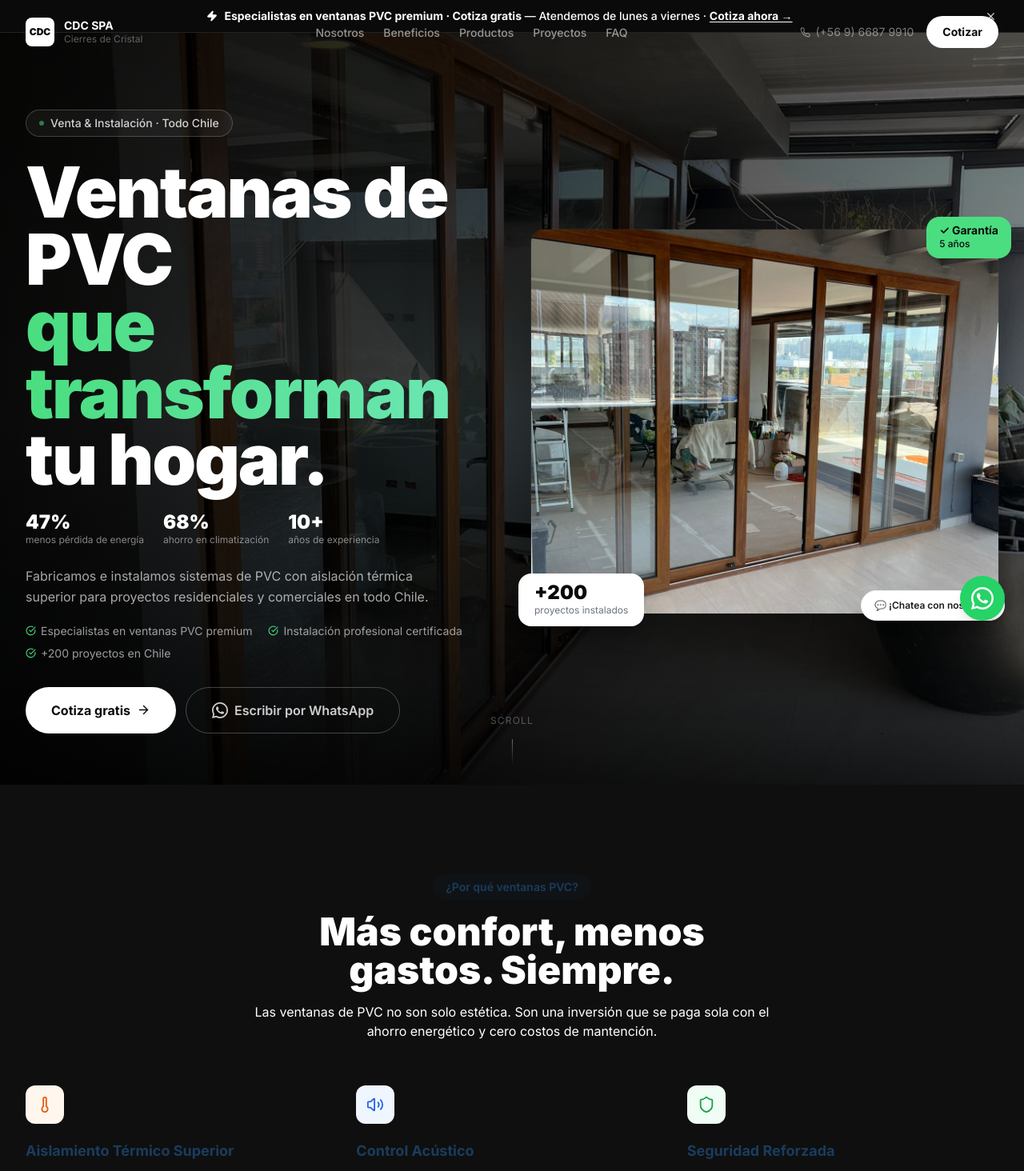
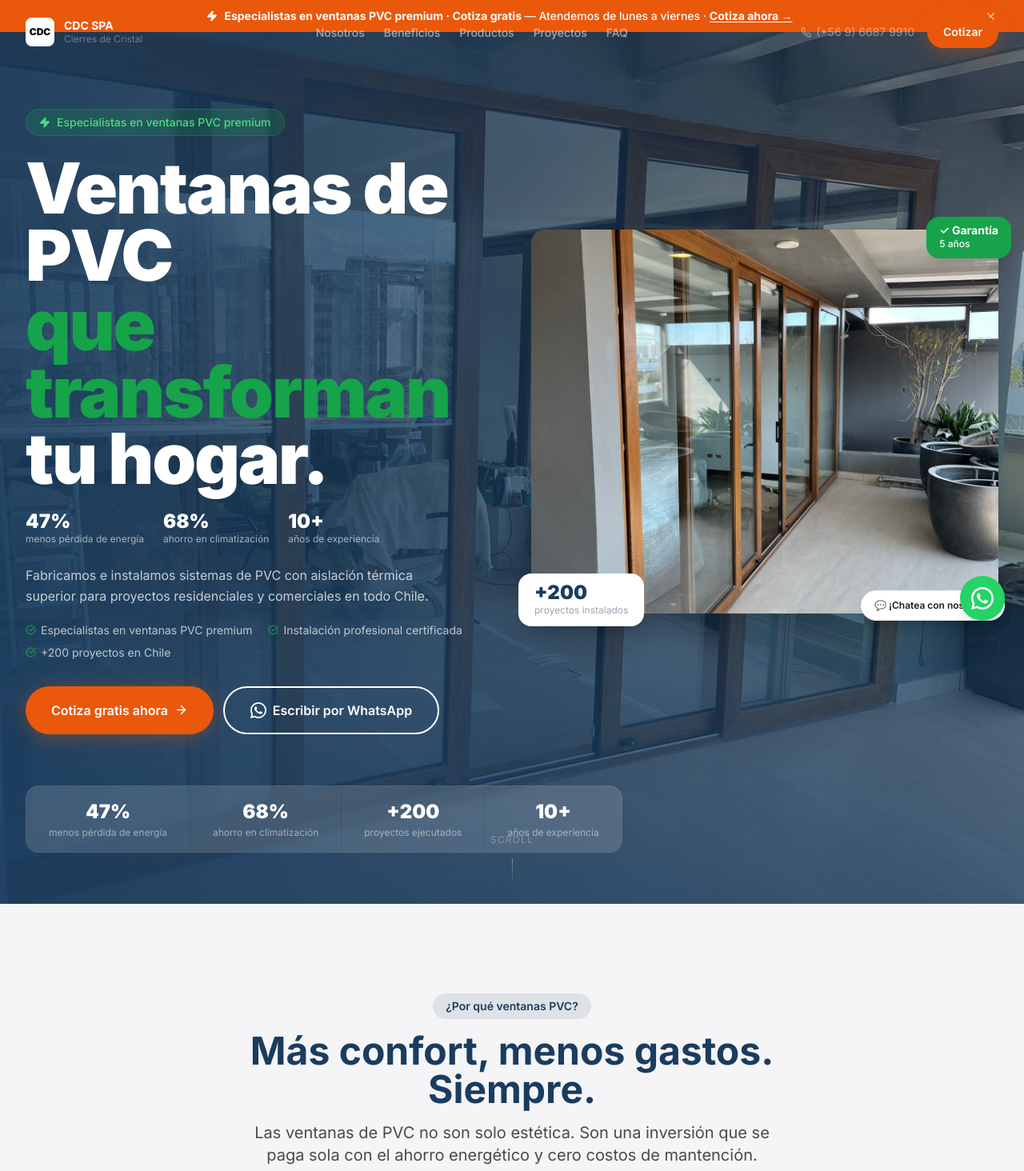
Before and after one commit to JuanJoContreras/landing.cdcspa.0, a Next.js app: page / in a window 1280 px wide. Shown: the top 1464 px of the page at 80% size. Built offline with nearby package versions, Linux system fonts and the light colour scheme.

Commit message:
feat: paleta v5.0 - azul corporativo + naranja CTA + fondo blanco

```diff
--- a/src/app/globals.css
+++ b/src/app/globals.css
@@ -6,28 +6,29 @@
 
 @layer base {
   html { scroll-behavior: smooth; }
-  body { @apply font-sans antialiased bg-[#0A0A0A] text-white; }
+  body { @apply font-sans antialiased bg-white text-[#1C1C1E]; }
   * { @apply box-border; }
-  ::selection { background-color: #4ade80; color: #0A0A0A; }
+  ::selection { background-color: #1A3C5E; color: white; }
 }
 
 @layer components {
   .btn-primary {
-    @apply inline-flex items-center gap-2 bg-white text-[#0A0A0A] font-bold px-7 py-3.5 rounded-full transition-all duration-200 hover:bg-white/90 hover:-translate-y-0.5 active:translate-y-0 focus:outline-none focus:ring-2 focus:ring-white focus:ring-offset-2 focus:ring-offset-[#0A0A0A];
+    @apply inline-flex items-center gap-2 bg-[#EA580C] hover:bg-[#C2410C] text-white font-semibold px-7 py-3.5 rounded-full transition-all duration-200 hover:-translate-y-0.5 shadow-[0_4px_24px_rgba(234,88,12,0.35)] focus:outline-none focus:ring-2 focus:ring-[#EA580C] focus:ring-offset-2;
   }
   .btn-secondary {
-    @apply inline-flex items-center gap-2 border border-white/20 text-white/75 hover:text-white hover:border-white/40 font-semibold px-7 py-3.5 rounded-full transition-all duration-200 focus:outline-none;
+    @apply inline-flex items-center gap-2 bg-[#1A3C5E] hover:bg-[#2563A8] text-white font-semibold px-7 py-3.5 rounded-full transition-all duration-200 hover:-translate-y-0.5 focus:outline-none;
   }
-  .btn-cta {
-    @apply inline-flex items-center gap-2 bg-green-400 text-[#0A0A0A] font-bold px-7 py-3.5 rounded-full hover:bg-green-300 transition-all duration-200 hover:-translate-y-0.5;
+  .btn-outline {
+    @apply inline-flex items-center gap-2 border-2 border-white text-white hover:bg-white hover:text-[#1A3C5E] font-semibold px-7 py-3.5 rounded-full transition-all duration-200;
   }
-  .section-title { @apply text-3xl md:text-4xl lg:text-5xl font-black text-white leading-tight; }
-  .card-dark { @apply bg-white/[0.04] border border-white/8 rounded-2xl p-6 hover:bg-white/[0.07] transition-colors duration-300; }
+  .section-title { @apply text-3xl md:text-4xl lg:text-5xl font-bold text-[#1A3C5E] leading-tight; }
+  .section-subtitle { @apply text-[#4A4A4A] text-lg md:text-xl leading-relaxed; }
+  .card { @apply bg-white rounded-2xl p-6 shadow-[0_2px_20px_rgba(0,0,0,0.07)] hover:shadow-[0_8px_40px_rgba(26,60,94,0.15)] transition-all duration-300; }
   .input-field {
-    @apply w-full px-4 py-3 rounded-xl border border-white/10 bg-white/5 text-white placeholder-white/30 focus:outline-none focus:ring-2 focus:ring-green-400/50 focus:border-green-400/50 transition-all duration-200 text-sm;
+    @apply w-full px-4 py-3 rounded-xl border border-gray-200 bg-white text-[#1C1C1E] placeholder-[#8A8A8E] focus:outline-none focus:ring-2 focus:ring-[#2563A8] focus:border-transparent transition-all duration-200 text-sm;
   }
-  .input-error { @apply border-red-500/50 focus:ring-red-400/50; }
-  .label-field { @apply block text-sm font-medium text-white/60 mb-1.5; }
+  .input-error { @apply border-red-400 focus:ring-red-400; }
+  .label-field { @apply block text-sm font-medium text-[#1C1C1E] mb-1.5; }
   .whatsapp-float {
     @apply fixed bottom-6 right-6 z-50 bg-[#25D366] hover:bg-[#1da851] text-white w-14 h-14 rounded-full flex items-center justify-center shadow-lg hover:shadow-xl transition-all duration-300 hover:-translate-y-1;
   }
@@ -35,4 +36,5 @@
 
 @layer utilities {
   .text-balance { text-wrap: balance; }
+  .bg-blur { backdrop-filter: blur(12px); -webkit-backdrop-filter: blur(12px); }
 }
--- a/src/components/sections/Benefits.tsx
+++ b/src/components/sections/Benefits.tsx
@@ -88,7 +88,7 @@ export function Benefits() {
   return (
     <section
       id="beneficios"
-      className="py-20 md:py-28 bg-[#0F0F0F]"
+      className="py-20 md:py-28 bg-[#F5F5F7]"
       aria-label="Beneficios de nuestras ventanas"
     >
       <div className="max-w-7xl mx-auto px-4 sm:px-6 lg:px-8">
--- a/src/components/sections/FAQ.tsx
+++ b/src/components/sections/FAQ.tsx
@@ -109,7 +109,7 @@ export function FAQ() {
   return (
     <section
       id="faq"
-      className="py-20 md:py-28 bg-[#0A0A0A]"
+      className="py-20 md:py-28 bg-white"
       aria-label="Preguntas frecuentes"
     >
       <div className="max-w-4xl mx-auto px-4 sm:px-6 lg:px-8">
--- a/src/components/sections/Footer.tsx
+++ b/src/components/sections/Footer.tsx
@@ -30,7 +30,7 @@ export function Footer() {
   };
 
   return (
-    <footer className="bg-[#050505] text-white border-t border-white/8" aria-label="Pie de página">
+    <footer className="bg-[#1C1C1E] text-white" aria-label="Pie de página">
       {/* Main footer */}
       <div className="max-w-7xl mx-auto px-4 sm:px-6 lg:px-8 py-14 md:py-20">
         <div className="grid grid-cols-1 sm:grid-cols-2 lg:grid-cols-4 gap-10 lg:gap-8">
--- a/src/components/sections/Gallery.tsx
+++ b/src/components/sections/Gallery.tsx
@@ -64,7 +64,7 @@ export function Gallery() {
   return (
     <section
       id="proyectos"
-      className="py-20 md:py-28 bg-[#0F0F0F]"
+      className="py-20 md:py-28 bg-[#F5F5F7]"
       aria-label="Galería de proyectos reales"
     >
       <div className="max-w-7xl mx-auto px-4 sm:px-6 lg:px-8">
--- a/src/components/sections/Hero.tsx
+++ b/src/components/sections/Hero.tsx
@@ -1,7 +1,7 @@
 "use client";
 
 import { motion } from "framer-motion";
-import { ArrowRight, CheckCircle } from "lucide-react";
+import { ArrowRight, CheckCircle, Zap } from "lucide-react";
 import { WHATSAPP_URL } from "@/lib/utils";
 
 const trustBadges = [
@@ -18,35 +18,38 @@ export function Hero() {
   return (
     <section
       id="inicio"
-      className="relative min-h-screen flex items-center justify-center overflow-hidden bg-[#0A0A0A]"
+      className="relative min-h-screen flex items-center justify-center overflow-hidden"
       aria-label="Sección principal"
     >
-      {/* Background image */}
+      {/* Background */}
       <div className="absolute inset-0 z-0">
         <img
-          src="/images/VENTANAS_2.jpeg"
+          src="/images/VENTANAS_1.jpeg"
           alt="Proyecto ventanas PVC CDC SPA"
           className="w-full h-full object-cover object-center"
           fetchPriority="high"
         />
-        <div className="absolute inset-0 bg-gradient-to-r from-black/90 via-black/70 to-black/40" />
-        <div className="absolute inset-0 bg-gradient-to-t from-black/80 via-transparent to-black/30" />
+        <div className="absolute inset-0 bg-gradient-to-r from-[#1A3C5E]/90 via-[#1A3C5E]/70 to-[#1A3C5E]/40" />
+        <div className="absolute inset-0 bg-gradient-to-t from-[#1A3C5E]/60 via-transparent to-transparent" />
       </div>
+
+      {/* Decorative glow */}
+      <div className="absolute top-1/3 right-0 w-96 h-96 bg-[#16A34A]/10 rounded-full blur-3xl pointer-events-none" />
 
       {/* Content */}
       <div className="relative z-10 max-w-7xl mx-auto px-4 sm:px-6 lg:px-8 pt-24 pb-16 w-full">
         <div className="grid lg:grid-cols-2 gap-12 items-center">
 
-          {/* Left: text */}
+          {/* Left */}
           <div>
             <motion.div
               initial={{ opacity: 0, y: 20 }}
               animate={{ opacity: 1, y: 0 }}
               transition={{ duration: 0.5, delay: 0.1 }}
-              className="inline-flex items-center gap-2 border border-white/20 bg-white/5 backdrop-blur-sm text-white/80 px-4 py-1.5 rounded-full text-sm font-medium mb-7"
+              className="inline-flex items-center gap-2 bg-[#16A34A]/20 border border-[#16A34A]/40 text-[#4ade80] px-4 py-1.5 rounded-full text-sm font-medium mb-6 backdrop-blur-sm"
             >
-              <span className="w-1.5 h-1.5 bg-green-400 rounded-full animate-pulse" aria-hidden />
-              Venta & Instalación · Todo Chile
+              <Zap size={14} className="fill-[#4ade80]" aria-hidden />
+              Especialistas en ventanas PVC premium
             </motion.div>
 
             <motion.h1
@@ -57,9 +60,7 @@ export function Hero() {
               style={{ fontSize: "clamp(3rem, 7vw, 5.5rem)" }}
             >
               Ventanas de PVC
-              <span className="block text-transparent bg-clip-text bg-gradient-to-r from-green-400 to-emerald-300">
-                que transforman
-              </span>
+              <span className="block text-[#16A34A] mt-1">que transforman</span>
               tu hogar.
             </motion.h1>
 
@@ -76,7 +77,7 @@ export function Hero() {
               ].map((stat) => (
                 <div key={stat.value} className="flex flex-col">
                   <span className="text-white font-black text-2xl leading-none">{stat.value}</span>
-                  <span className="text-white/50 text-xs mt-0.5">{stat.label}</span>
+                  <span className="text-white/60 text-xs mt-0.5">{stat.label}</span>
                 </div>
               ))}
             </motion.div>
@@ -85,7 +86,7 @@ export function Hero() {
               initial={{ opacity: 0, y: 20 }}
               animate={{ opacity: 1, y: 0 }}
               transition={{ duration: 0.6, delay: 0.4 }}
-              className="text-white/65 text-base leading-relaxed mb-5 max-w-lg"
+              className="text-white/75 text-base leading-relaxed mb-5 max-w-lg"
             >
               Fabricamos e instalamos sistemas de PVC con aislación térmica superior para proyectos residenciales y comerciales en todo Chile.
             </motion.p>
@@ -97,8 +98,8 @@ export function Hero() {
               className="flex flex-wrap gap-x-5 gap-y-2 mb-8"
             >
               {trustBadges.map((badge) => (
-                <li key={badge} className="flex items-center gap-1.5 text-white/60 text-sm">
-                  <CheckCircle size={13} className="text-green-400 shrink-0" aria-hidden />
+                <li key={badge} className="flex items-center gap-1.5 text-white/70 text-sm">
+                  <CheckCircle size={13} className="text-[#16A34A] shrink-0" aria-hidden />
                   {badge}
                 </li>
               ))}
@@ -110,18 +111,15 @@ export function Hero() {
               transition={{ duration: 0.5, delay: 0.55 }}
               className="flex flex-col sm:flex-row gap-3"
             >
-              <button
-                onClick={handleCotizar}
-                className="inline-flex items-center justify-center gap-2 bg-white text-[#0A0A0A] font-bold px-8 py-4 rounded-full hover:bg-white/90 transition-all duration-200 hover:-translate-y-0.5 group text-base"
-              >
-                Cotiza gratis
+              <button onClick={handleCotizar} className="btn-primary group text-base px-8 py-4">
+                Cotiza gratis ahora
                 <ArrowRight size={17} className="group-hover:translate-x-1 transition-transform" aria-hidden />
               </button>
               <a
                 href={WHATSAPP_URL}
                 target="_blank"
                 rel="noopener noreferrer"
-                className="inline-flex items-center justify-center gap-2 border border-white/25 text-white/80 hover:text-white hover:border-white/50 font-semibold px-8 py-4 rounded-full transition-all duration-200 text-base"
+                className="btn-outline text-base px-8 py-4"
               >
                 <svg viewBox="0 0 24 24" className="w-5 h-5 fill-current" aria-hidden>
                   <path d="M17.472 14.382c-.297-.149-1.758-.867-2.03-.967-.273-.099-.471-.148-.67.15-.197.297-.767.966-.94 1.164-.173.199-.347.223-.644.075-.297-.15-1.255-.463-2.39-1.475-.883-.788-1.48-1.761-1.653-2.059-.173-.297-.018-.458.13-.606.134-.133.298-.347.446-.52.149-.174.198-.298.298-.497.099-.198.05-.371-.025-.52-.075-.149-.669-1.612-.916-2.207-.242-.579-.487-.5-.669-.51-.173-.008-.371-.01-.57-.01-.198 0-.52.074-.792.372-.272.297-1.04 1.016-1.04 2.479 0 1.462 1.065 2.875 1.213 3.074.149.198 2.096 3.2 5.077 4.487.709.306 1.262.489 1.694.625.712.227 1.36.195 1.871.118.571-.085 1.758-.719 2.006-1.413.248-.694.248-1.289.173-1.413-.074-.124-.272-.198-.57-.347zM12 0C5.373 0 0 5.373 0 12c0 2.123.553 4.117 1.522 5.848L0 24l6.343-1.495A11.945 11.945 0 0012 24c6.627 0 12-5.373 12-12S18.627 0 12 0zm0 21.818a9.782 9.782 0 01-5.021-1.382l-.36-.214-3.767.888.944-3.67-.234-.376A9.782 9.782 0 012.182 12C2.182 6.568 6.568 2.182 12 2.182S21.818 6.568 21.818 12 17.432 21.818 12 21.818z"/>
@@ -131,7 +129,7 @@ export function Hero() {
             </motion.div>
           </div>
 
-          {/* Right: floating image card */}
+          {/* Right: photo card */}
           <motion.div
             initial={{ opacity: 0, x: 40 }}
             animate={{ opacity: 1, x: 0 }}
@@ -139,34 +137,27 @@ export function Hero() {
             className="hidden lg:block"
           >
             <div className="relative">
-              {/* Main card */}
-              <div
-                className="rounded-2xl overflow-hidden shadow-2xl"
-                style={{ boxShadow: "0 40px 80px rgba(0,0,0,0.5), 0 0 0 1px rgba(255,255,255,0.06)" }}
-              >
+              <div className="rounded-2xl overflow-hidden shadow-2xl">
                 <img
-                  src="/images/VENTANAS_1.jpeg"
+                  src="/images/VENTANAS_2.jpeg"
                   alt="Proyecto ventanas PVC folio nogal"
                   className="w-full h-[480px] object-cover"
-                  loading="eager"
                 />
               </div>
-              {/* Badge flotante */}
               <motion.div
                 initial={{ opacity: 0, y: 10 }}
                 animate={{ opacity: 1, y: 0 }}
                 transition={{ delay: 1.2 }}
-                className="absolute -bottom-4 -left-4 bg-white text-[#0A0A0A] rounded-2xl px-5 py-3 shadow-xl"
+                className="absolute -bottom-4 -left-4 bg-white text-[#1A3C5E] rounded-2xl px-5 py-3 shadow-xl"
               >
                 <p className="font-black text-2xl leading-none">+200</p>
-                <p className="text-xs text-gray-500 mt-0.5">proyectos instalados</p>
+                <p className="text-xs text-gray-400 mt-0.5">proyectos instalados</p>
               </motion.div>
-              {/* Badge superior */}
               <motion.div
                 initial={{ opacity: 0, y: -10 }}
                 animate={{ opacity: 1, y: 0 }}
                 transition={{ delay: 1.4 }}
-                className="absolute -top-4 -right-4 bg-green-400 text-[#0A0A0A] rounded-2xl px-4 py-2.5 shadow-xl"
+                className="absolute -top-4 -right-4 bg-[#16A34A] text-white rounded-2xl px-4 py-2.5 shadow-xl"
               >
                 <p className="font-bold text-sm leading-none">✓ Garantía</p>
                 <p className="text-xs mt-0.5 font-medium">5 años</p>
@@ -175,6 +166,28 @@ export function Hero() {
           </motion.div>
 
         </div>
+
+        {/* Stats bar */}
+        <motion.div
+          initial={{ opacity: 0, y: 30 }}
+          animate={{ opacity: 1, y: 0 }}
+          transition={{ duration: 0.6, delay: 0.7 }}
+          className="mt-16"
+        >
+          <div className="inline-flex flex-wrap gap-px bg-white/10 rounded-2xl overflow-hidden backdrop-blur-sm border border-white/10">
+            {[
+              { value: "47%", label: "menos pérdida de energía" },
+              { value: "68%", label: "ahorro en climatización" },
+              { value: "+200", label: "proyectos ejecutados" },
+              { value: "10+", label: "años de experiencia" },
+            ].map((stat, i) => (
+              <div key={i} className="flex flex-col items-center px-7 py-4 bg-white/5 hover:bg-white/10 transition-colors">
+                <span className="text-2xl font-black text-white">{stat.value}</span>
+                <span className="text-white/50 text-xs mt-0.5">{stat.label}</span>
+              </div>
+            ))}
+          </div>
+        </motion.div>
       </div>
 
       {/* Scroll indicator */}
--- a/src/components/sections/Navbar.tsx
+++ b/src/components/sections/Navbar.tsx
@@ -34,7 +34,7 @@ export function Navbar() {
       animate={{ y: 0 }}
       transition={{ duration: 0.5, ease: "easeOut" }}
       className={`fixed top-0 left-0 right-0 z-50 transition-all duration-300 ${
-        scrolled ? "bg-[#0A0A0A]/95 backdrop-blur-md border-b border-white/8" : "bg-transparent"
+        scrolled ? "bg-[#1A3C5E]/95 backdrop-blur-md shadow-lg" : "bg-transparent"
       }`}
     >
       <nav className="max-w-7xl mx-auto px-4 sm:px-6 lg:px-8">
@@ -77,7 +77,7 @@ export function Navbar() {
             </a>
             <button
               onClick={() => handleNavClick("#cotizar")}
-              className="bg-white text-[#0A0A0A] font-bold text-sm px-5 py-2.5 rounded-full hover:bg-white/90 transition-all whitespace-nowrap"
+              className="btn-primary text-sm px-5 py-2.5 transition-all whitespace-nowrap"
             >
               Cotizar
             </button>
@@ -102,7 +102,7 @@ export function Navbar() {
             animate={{ opacity: 1, height: "auto" }}
             exit={{ opacity: 0, height: 0 }}
             transition={{ duration: 0.22 }}
-            className="md:hidden bg-[#0A0A0A]/98 border-t border-white/8 overflow-hidden backdrop-blur-md"
+            className="md:hidden bg-[#1A3C5E]/98 border-t border-white/10 overflow-hidden backdrop-blur-md"
           >
             <div className="px-4 pt-2 pb-5 space-y-1">
               {navLinks.map((link) => (
@@ -120,7 +120,7 @@ export function Navbar() {
                 </a>
                 <button
                   onClick={() => handleNavClick("#cotizar")}
-                  className="bg-white text-[#0A0A0A] font-bold w-full py-3 rounded-full text-sm"
+                  className="btn-primary w-full justify-center text-sm"
                 >
                   Solicitar Cotización
                 </button>
--- a/src/components/sections/Testimonials.tsx
+++ b/src/components/sections/Testimonials.tsx
@@ -46,7 +46,7 @@ export function Testimonials() {
   return (
     <section
       id="testimonios"
-      className="py-20 md:py-28 bg-[#0F0F0F]"
+      className="py-20 md:py-28 bg-white"
       aria-label="Testimonios de clientes"
     >
       <div className="max-w-7xl mx-auto px-4 sm:px-6 lg:px-8">
--- a/src/components/sections/WindowTypes.tsx
+++ b/src/components/sections/WindowTypes.tsx
@@ -69,7 +69,7 @@ export function WindowTypes() {
   return (
     <section
       id="productos"
-      className="py-20 md:py-28 bg-[#0A0A0A]"
+      className="py-20 md:py-28 bg-white"
       aria-label="Tipos de ventanas disponibles"
     >
       <div className="max-w-7xl mx-auto px-4 sm:px-6 lg:px-8">
--- a/src/components/ui/UrgencyBanner.tsx
+++ b/src/components/ui/UrgencyBanner.tsx
@@ -15,7 +15,7 @@ export function UrgencyBanner() {
           animate={{ height: "auto", opacity: 1 }}
           exit={{ height: 0, opacity: 0 }}
           transition={{ duration: 0.3 }}
-          className="bg-[#0A0A0A]/95 border-b border-white/10 text-white text-xs sm:text-sm overflow-hidden"
+          className="bg-[#EA580C] text-white text-xs sm:text-sm overflow-hidden"
           role="banner"
           aria-label="Oferta especial"
         >
```
Also changed, not shown: src/components/sections/FormSection.tsx (+19 -19 lines).
